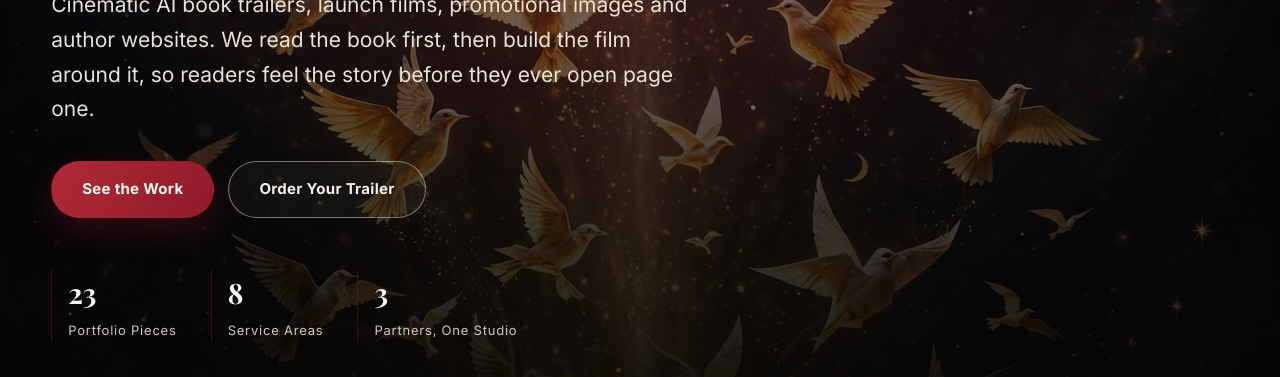
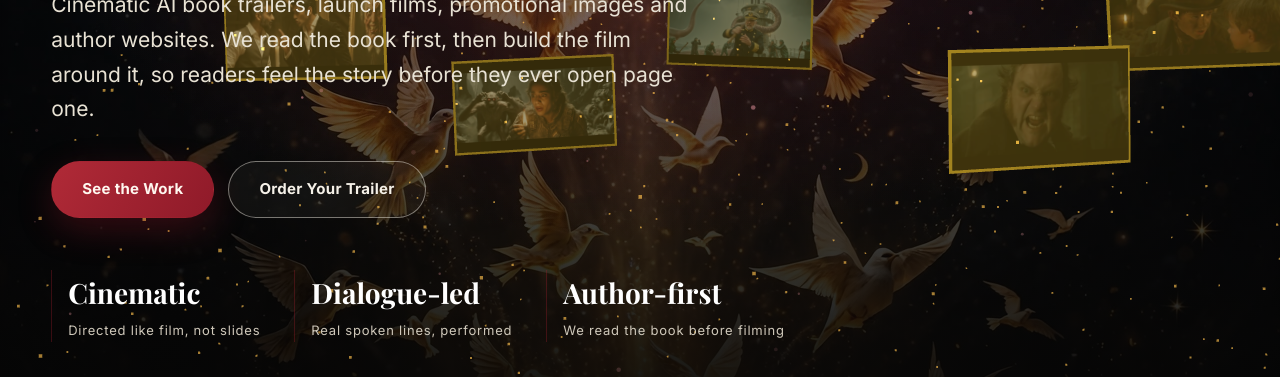
Before and after one commit to davidldlvincent-droid/ai-video-studio, a plain HTML site: page index.html in a window 1280 px wide. Shown: the part 438-815 px from the top of the page. Drawn offline with nearby package versions, Linux system fonts and the light colour scheme; animation ran at ten frames a second.

Commit message:
3D WebGL hero, remove portfolio counts, add Empire Standard craft band

```diff
--- /dev/null
+++ b/hero3d.js
@@ -0,0 +1,140 @@
+/* ============================================================
+   EMPIRE STUDIO — WebGL hero scene (Three.js)
+   Floating film posters in 3D depth + gold dust, mouse parallax.
+   Pure enhancement: if WebGL or the Three.js CDN is unavailable,
+   the page keeps its styled hero and the 2D gold-dust canvas.
+   ============================================================ */
+(function () {
+  "use strict";
+
+  var canvas = document.getElementById("hero-3d");
+  if (!canvas) return;
+  if (window.matchMedia("(prefers-reduced-motion: reduce)").matches) return;
+  if (!window.THREE) return;
+
+  var renderer;
+  try {
+    renderer = new THREE.WebGLRenderer({ canvas: canvas, alpha: true, antialias: true });
+  } catch (e) { return; }
+  renderer.setPixelRatio(Math.min(window.devicePixelRatio || 1, 1.75));
+
+  var scene = new THREE.Scene();
+  scene.fog = new THREE.FogExp2(0x000000, 0.05);
+  var camera = new THREE.PerspectiveCamera(55, 1, 0.1, 100);
+  camera.position.set(0, 0, 8);
+
+  var world = new THREE.Group();
+  scene.add(world);
+
+  /* ---------- Floating film posters ---------- */
+  var POSTERS = [
+    "assets/posters/dracula.jpg",
+    "assets/posters/moby-dick.jpg",
+    "assets/posters/frankenstein.jpg",
+    "assets/posters/three-musketeers.jpg",
+    "assets/posters/christmas-carol.jpg",
+    "assets/posters/dorian-gray.jpg",
+    "assets/posters/time-machine.jpg",
+    "assets/posters/20000-leagues.jpg",
+    "assets/posters/jekyll-hyde.jpg",
+    "assets/posters/oliver-twist.jpg"
+  ];
+  var isMobile = window.innerWidth < 720;
+  var loader = new THREE.TextureLoader();
+  var planes = [];
+  var goldMat = new THREE.MeshBasicMaterial({ color: 0xc9a227, fog: true });
+
+  POSTERS.slice(0, isMobile ? 6 : POSTERS.length).forEach(function (src, i) {
+    loader.load(src, function (tex) {
+      var w = 2.3, h = 1.3;
+      var group = new THREE.Group();
+      var frame = new THREE.Mesh(new THREE.PlaneGeometry(w + 0.07, h + 0.07), goldMat);
+      var poster = new THREE.Mesh(
+        new THREE.PlaneGeometry(w, h),
+        new THREE.MeshBasicMaterial({ map: tex, transparent: true, opacity: isMobile ? 0.4 : 0.62, fog: true })
+      );
+      poster.position.z = 0.012;
+      group.add(frame);
+      group.add(poster);
+      // Spread across the field, biased right of the headline text.
+      var col = i % 5, row = Math.floor(i / 5);
+      group.position.set(
+        -5.5 + col * 2.9 + (row ? 1.2 : 0),
+        2.4 - row * 3.4 + (i % 2 ? 0.5 : -0.3),
+        -1.5 - (i % 4) * 1.4
+      );
+      group.rotation.y = (i % 2 ? -1 : 1) * (0.12 + (i % 3) * 0.05);
+      group.userData = {
+        baseY: group.position.y,
+        baseX: group.position.x,
+        phase: i * 1.37,
+        speed: 0.35 + (i % 4) * 0.09,
+        rot: (i % 2 ? 1 : -1) * 0.05
+      };
+      world.add(group);
+      planes.push(group);
+    });
+  });
+
+  /* ---------- Gold dust in 3D ---------- */
+  var COUNT = isMobile ? 260 : 650;
+  var pos = new Float32Array(COUNT * 3);
+  for (var i = 0; i < COUNT; i++) {
+    pos[i * 3] = (Math.random() - 0.5) * 18;
+    pos[i * 3 + 1] = (Math.random() - 0.5) * 10;
+    pos[i * 3 + 2] = (Math.random() - 0.5) * 8 - 1;
+  }
+  var dustGeo = new THREE.BufferGeometry();
+  dustGeo.setAttribute("position", new THREE.BufferAttribute(pos, 3));
+  var dust = new THREE.Points(dustGeo, new THREE.PointsMaterial({
+    color: 0xd9a441, size: 0.045, transparent: true, opacity: 0.75,
+    blending: THREE.AdditiveBlending, depthWrite: false, fog: false
+  }));
+  scene.add(dust);
+
+  /* ---------- Interaction & lifecycle ---------- */
+  var mx = 0, my = 0, tx = 0, ty = 0;
+  window.addEventListener("pointermove", function (ev) {
+    tx = (ev.clientX / window.innerWidth - 0.5) * 2;
+    ty = (ev.clientY / window.innerHeight - 0.5) * 2;
+  }, { passive: true });
+
+  var visible = true;
+  if ("IntersectionObserver" in window) {
+    new IntersectionObserver(function (entries) {
+      visible = entries[0].isIntersecting;
+    }).observe(canvas);
+  }
+
+  function resize() {
+    var w = canvas.clientWidth || canvas.parentElement.clientWidth;
+    var h = canvas.clientHeight || canvas.parentElement.clientHeight;
+    if (!w || !h) return;
+    renderer.setSize(w, h, false);
+    camera.aspect = w / h;
+    camera.updateProjectionMatrix();
+  }
+  window.addEventListener("resize", resize);
+  resize();
+
+  var clock = new THREE.Clock();
+  (function tick() {
+    requestAnimationFrame(tick);
+    if (!visible || document.hidden) return;
+    var t = clock.getElapsedTime();
+    mx += (tx - mx) * 0.04;
+    my += (ty - my) * 0.04;
+    world.rotation.y = mx * 0.16;
+    world.rotation.x = my * 0.09;
+    world.position.x = mx * 0.35;
+    dust.rotation.y = t * 0.014;
+    dust.position.y = Math.sin(t * 0.18) * 0.25;
+    for (var j = 0; j < planes.length; j++) {
+      var p = planes[j], u = p.userData;
+      p.position.y = u.baseY + Math.sin(t * u.speed + u.phase) * 0.28;
+      p.position.x = u.baseX + Math.cos(t * u.speed * 0.7 + u.phase) * 0.18;
+      p.rotation.z = Math.sin(t * u.speed * 0.8 + u.phase) * u.rot;
+    }
+    renderer.render(scene, camera);
+  })();
+})();
--- a/index.html
+++ b/index.html
@@ -33,6 +33,7 @@
   <section class="hero">
     <div class="hero-bg"><img src="assets/promo-poster.webp" alt="An open book glowing with golden light, pages turning into birds flying into a dark sky"></div>
     <canvas id="gold-dust"></canvas>
+    <canvas id="hero-3d"></canvas>
     <div class="wrap hero-inner">
       <span class="eyebrow">AI Video Studio for Authors</span>
       <h1>Your book,<br><span class="gold-text">on screen.</span></h1>
@@ -42,9 +43,9 @@
         <a class="btn btn-ghost" href="contact.html">Order Your Trailer</a>
       </div>
       <div class="hero-meta">
-        <div><strong>23</strong><span>Portfolio Pieces</span></div>
-        <div><strong>8</strong><span>Service Areas</span></div>
-        <div><strong>3</strong><span>Partners, One Studio</span></div>
+        <div><strong>Cinematic</strong><span>Directed like film, not slides</span></div>
+        <div><strong>Dialogue-led</strong><span>Real spoken lines, performed</span></div>
+        <div><strong>Author-first</strong><span>We read the book before filming</span></div>
       </div>
     </div>
     <div class="scroll-hint">Scroll</div>
@@ -174,14 +175,19 @@
     </div>
   </section>
 
-  <!-- STATS -->
+  <!-- THE EMPIRE STANDARD -->
   <section class="section alt">
     <div class="wrap">
+      <div class="section-head reveal">
+        <span class="eyebrow">The Empire Standard</span>
+        <h2>Craft before <span class="gold-text">everything</span></h2>
+        <p>How every film in this studio is made, whatever the book, whatever the budget.</p>
+      </div>
       <div class="stats">
-        <div class="stat reveal"><strong>23</strong><span>Portfolio Pieces</span></div>
-        <div class="stat reveal"><strong>8</strong><span>Service Areas</span></div>
-        <div class="stat reveal"><strong>3</strong><span>Partners, One Studio</span></div>
-        <div class="stat reveal"><strong>1</strong><span>Goal — Your Book, Seen</span></div>
+        <div class="stat craft reveal"><strong>Read first.<br>Film second.</strong><span>Every trailer starts with the book itself, not a summary</span></div>
+        <div class="stat craft reveal"><strong>Lips that match<br>the words</strong><span>Dialogue performed on screen, never pasted over</span></div>
+        <div class="stat craft reveal"><strong>Covers from the<br>book's own era</strong><span>Historic first-edition art closes every trailer</span></div>
+        <div class="stat craft reveal"><strong>Endings that<br>don't let go</strong><span>A cliffhanger first, then your cover</span></div>
       </div>
     </div>
   </section>
@@ -235,6 +241,8 @@
   <figure><img src="" alt=""><figcaption></figcaption></figure>
 </div>
 
+<script src="https://cdnjs.cloudflare.com/ajax/libs/three.js/r128/three.min.js"></script>
+<script src="hero3d.js"></script>
 <script src="script.js"></script>
 </body>
 </html>
--- a/styles.css
+++ b/styles.css
@@ -117,6 +117,8 @@ h1, h2, h3, .serif {
     linear-gradient(180deg, rgba(5,5,5,0.82) 0%, rgba(5,5,5,0.55) 45%, rgba(5,5,5,0.97) 100%);
 }
 #gold-dust { position: absolute; inset: 0; z-index: 1; pointer-events: none; }
+#hero-3d { position: absolute; inset: 0; width: 100%; height: 100%; z-index: 1; pointer-events: none; }
+.page-hero #hero-3d { opacity: 0.55; }
 .hero-inner { position: relative; z-index: 2; }
 .eyebrow {
   display: inline-flex; align-items: center; gap: 10px;
@@ -135,6 +137,7 @@ h1, h2, h3, .serif {
 
 /* ---------- Page hero (inner pages) ---------- */
 .page-hero { padding: 170px 0 60px; position: relative; overflow: hidden; }
+.page-hero .wrap { position: relative; z-index: 2; }
 .page-hero::after {
   content: ""; position: absolute; inset: 0; pointer-events: none;
   background: radial-gradient(ellipse 60% 50% at 50% 0%, rgba(155, 28, 44, 0.10), transparent 70%);
@@ -237,6 +240,8 @@ h1, h2, h3, .serif {
 /* ---------- Stats ---------- */
 .stats { display: grid; grid-template-columns: repeat(4, 1fr); gap: 26px; text-align: center; }
 .stat strong { display: block; font-family: "Playfair Display", Georgia, serif; font-size: clamp(40px, 5vw, 60px); color: var(--gold-2); }
+.stat.craft strong { font-size: clamp(21px, 2.4vw, 30px); line-height: 1.3; }
+.stat.craft span { display: block; margin-top: 10px; line-height: 1.55; }
 .stat span { color: var(--muted); font-size: 14px; letter-spacing: 0.08em; }
 
 /* ---------- Team ---------- */
```
Also changed, not shown: portfolio.html (+3 -0 lines).
